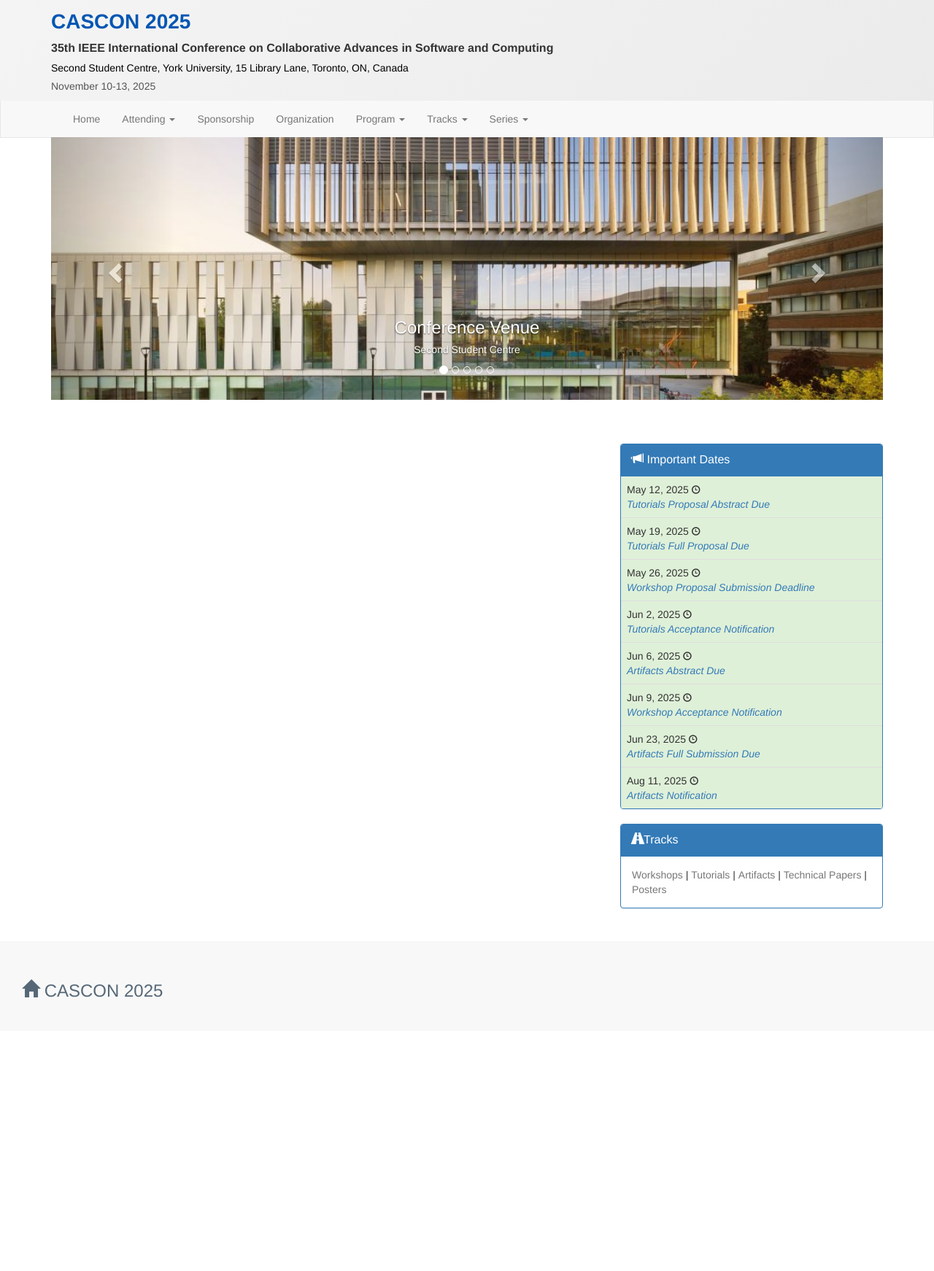
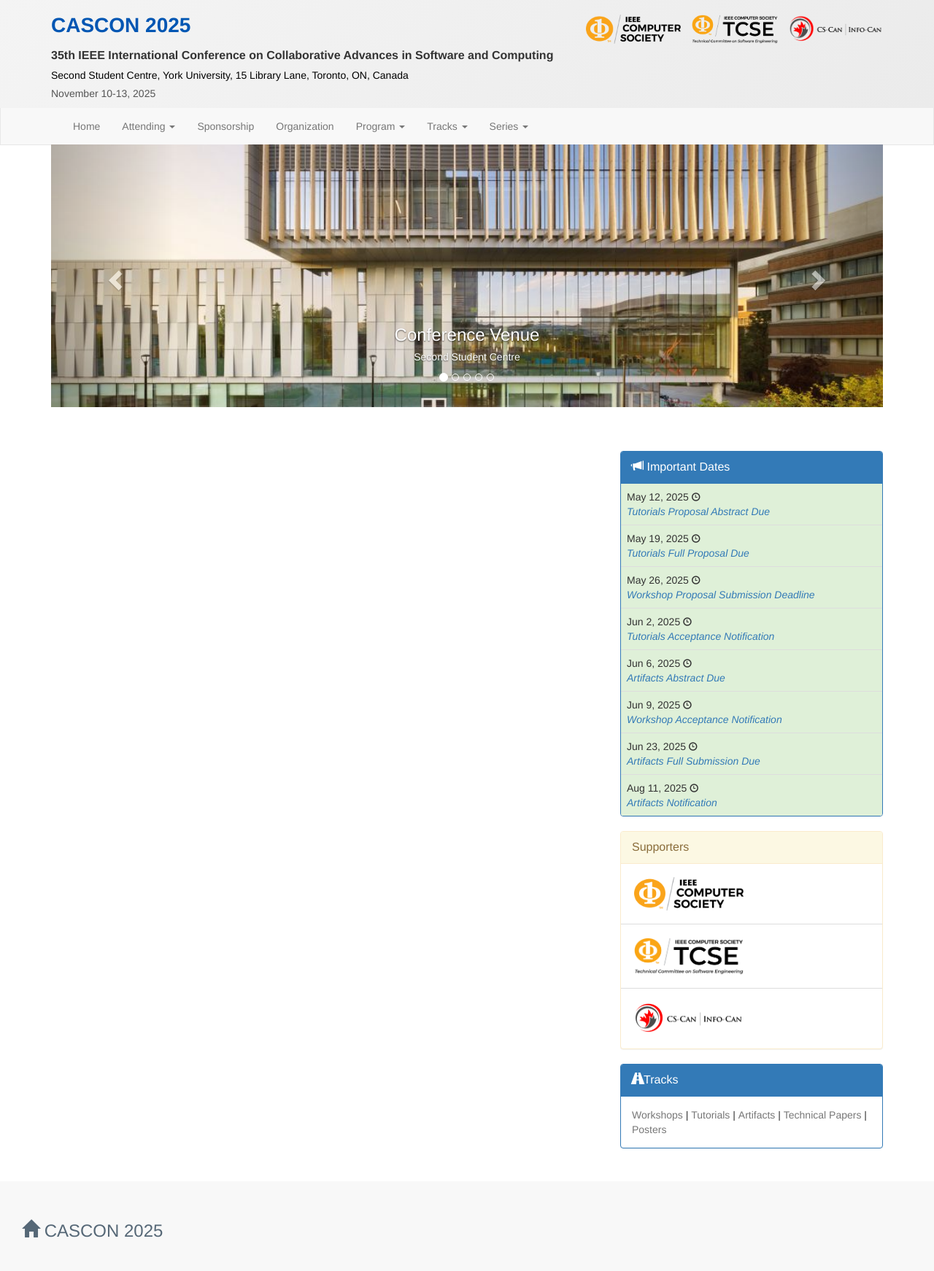
Before and after one commit to ICCSSE/CASCON2025, a Jekyll site: the page built from index.md, in a window 1280 px wide. Shown: the whole page at 73% size. Built offline with Jekyll 4.4.1, drawn with Linux system fonts in a browser that asks for light colours; before the commit the page ends 1413 px from its top, so only the background shows below that.

Commit message:
add supporters

```diff
--- a/_includes/logobar.html
+++ b/_includes/logobar.html
@@ -19,9 +19,22 @@
 
 <div class="conference-header">
     <div class="container">
-        <a href="{{ site.baseurl }}/" class="conference-title">
-            CASCON 2025
-        </a>
+        <div class="header-content">
+            <a href="{{ site.baseurl }}/" class="conference-title">
+                CASCON 2025
+            </a>
+            <div class="supporter-logos-header">
+                <a href="https://www.computer.org/" target="_blank">
+                    <img src="images/sponsors/IEEE.png" alt="IEEE Computer Society" class="supporter-logo-header">
+                </a>
+                <a href="https://tc.computer.org/tcse/" target="_blank">
+                    <img src="images/sponsors/TCSE.png" alt="IEEE Technical Community on Software Engineering" class="supporter-logo-header">
+                </a>
+                <a href="https://cscan-infocan.ca/" target="_blank">
+                    <img src="images/sponsors/CS-CAN.png" alt="CS-Can | Info-Can" class="supporter-logo-header">
+                </a>
+            </div>
+        </div>
         <div class="subtitle">
             35th IEEE International Conference on Collaborative Advances in Software and Computing
         </div>
@@ -39,4 +52,84 @@
     .conference-header {
         background: linear-gradient(135deg, #f4f4f4, #ebebeb); /* Elegant blue gradient */
     }
+    .header-content {
+        display: flex;
+        align-items: center;
+        justify-content: space-between;
+    }
+    .conference-title {
+        font-size: 28px;
+        font-weight: bold;
+        text-decoration: none;
+    }
+    .supporter-logos-header {
+        display: flex;
+        gap: 15px;
+        margin-left: auto;
+        padding-top: 20px;
+    }
+    .supporter-logo-header {
+        height: 40px;
+        width: auto;
+    }
+    @media (max-width: 768px) {
+    .header-content {
+        flex-direction: column;
+        align-items: center;
+        text-align: center;
+    }
+
+    .conference-title {
+        font-size: 24px;
+        white-space: normal;
+    }
+
+    .supporter-logos-header {
+        display: flex;
+        justify-content: center;
+        align-items: center;
+        flex-wrap: wrap;
+        gap: 10px;
+        width: 100%;
+        padding-top: 5px; /* Adds slight space */
+    }
+
+    .supporter-logo-header {
+        height: 35px;
+        margin-bottom: 10px;
+        margin-top: 5px;
+        /* max-width: 80px; */
+    }
+}
+
+}
 </style>
+
+
+<!-- <style>
+    .conference-header {
+        background: linear-gradient(135deg, #f4f4f4, #ebebeb);
+        padding: 20px 0;
+        text-align: center;
+    }
+    .header-content {
+        display: flex;
+        align-items: center;
+        justify-content: space-between;
+    }
+    .conference-title {
+        font-size: 28px;
+        font-weight: bold;
+        text-decoration: none;
+        color: #333;
+    }
+    .supporter-logos {
+        display: flex;
+        gap: 15px;
+        margin-left: auto;
+    }
+    .supporter-logo {
+        height: 50px;
+        width: auto;
+    }
+</style> -->
--- a/_layouts/home.html
+++ b/_layouts/home.html
@@ -70,13 +70,8 @@
   </div>
 </div>
 <div class="col-sm-4 col-sm-offset-1 sidebar">
-    <!-- <div class="panel panel-warning">
-        <div class="panel-heading clearfix">
-            <div class="panel-title">Supporters</div>
-        </div>
-        <table class="table table-hover">
-        </table>
-    </div> -->
+
+
     <div class="panel panel-primary">
         <div class="panel-heading clearfix">
             <div class="panel-title">
@@ -137,6 +132,34 @@
 
         </table>
     </div>
+
+    <!-- SPONSORS -->
+    <div class="panel panel-warning">
+        <div class="panel-heading clearfix">
+            <div class="panel-title">Supporters</div>
+        </div>
+        <table class="table table-hover">
+            <tbody>
+                <tr href="https://www.computer.org/" title="" class="clickable-row new-window" data-original-title="IEEE Computer Society">
+                    <td>
+                        <span class="supporter-logo "><img alt="IEEE Computer Society" src="images/sponsors/IEEE.png" class="outputimage"></span>
+                    </td>
+                </tr>
+                <tr href="https://tc.computer.org/tcse/" title="" class="clickable-row new-window" data-original-title="IEEE Technical Community on Software Engineering">
+                    <td>
+                        <span class="supporter-logo "><img alt="IEEE Technical Community on Software Engineering" src="images/sponsors/TCSE.png" class="outputimage"></span>
+                    </td>
+                </tr>
+                <tr href="https://cscan-infocan.ca/" title="" class="clickable-row new-window" data-original-title="CS-Can | Info-Can">
+                    <td>
+                        <span class="supporter-logo "><img alt="CS-Can | Info-Can" src="images/sponsors/CS-CAN.png" class="outputimage"></span>
+                    </td>
+                </tr>
+            </tbody>
+        </table>
+    </div>
+    <!-- SPONSORS -->
+
     <div class="panel panel-primary">
         <div class="panel-heading clearfix">
             <div class="panel-title">
@@ -153,6 +176,8 @@
             </div>
         </div>
     </div>
+
+
     <!-- <div class="panel panel-primary">
         <div class="panel-heading clearfix">
             <div class="panel-title">
```
Also changed, not shown: images/sponsors/CS-CAN.png (added), images/sponsors/IEEE.png (added), images/sponsors/TCSE.png (added), 3 other files.
